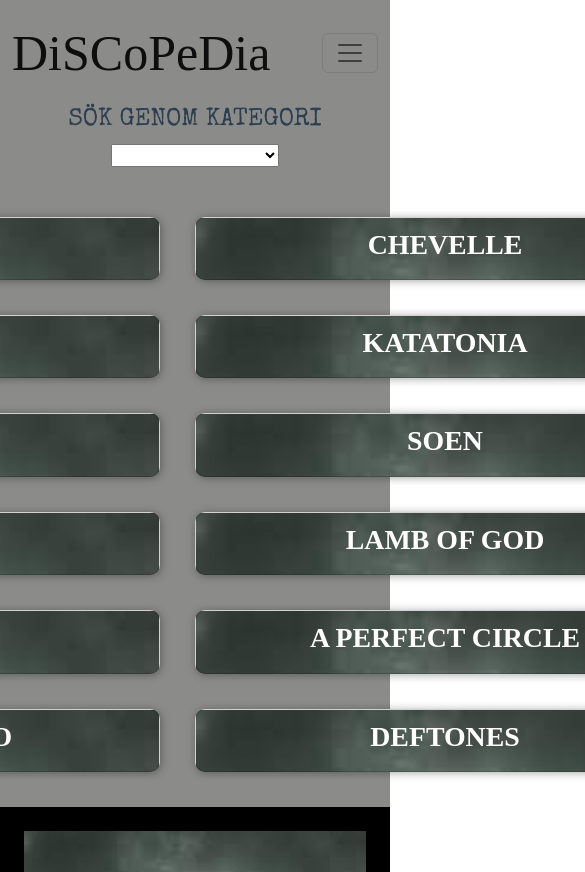
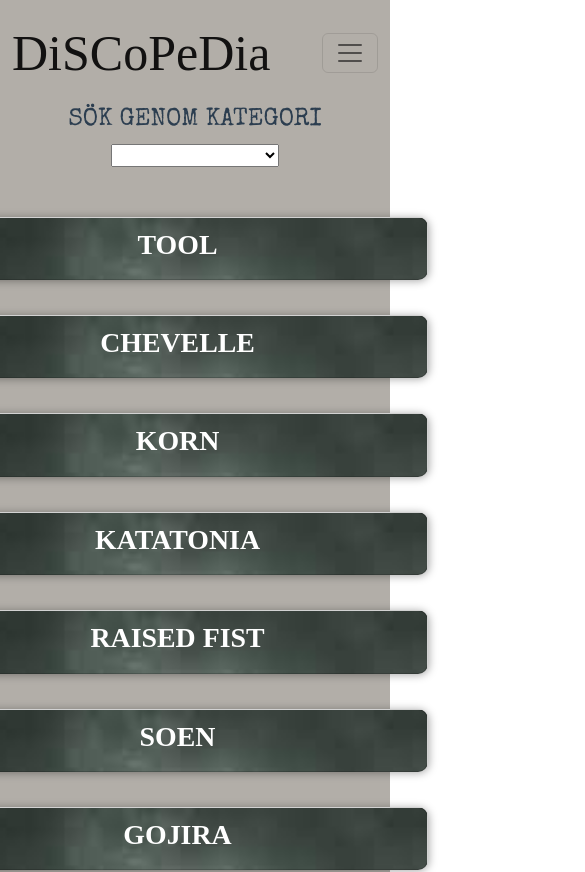
Before and after one commit to Cubasnubben/VueProjekt-School, a Vue app in the folder discopedia/: page / in a window 390 px wide. Shown: the top 872 px of the page, 585 px wide, since content can reach past the window. Built offline with nearby package versions, Linux system fonts and the light colour scheme; a web font is replaced by a local one.

Commit message:
some new stuff

```diff
--- a/discopedia/src/App.vue
+++ b/discopedia/src/App.vue
@@ -7,16 +7,16 @@ import Footer from "./components/Footer.vue"
 <template>
   <Navbar />
 
-<main>
-  <RouterView />
-</main>
-<Footer />
+  <main>
+    <RouterView />
+  </main>
+  <Footer />
 
 </template>
 
 <style>
 #app{
-background-color: rgb(139, 140, 138);
+background-color: rgb(178, 174, 168);
+}
 
-}
 </style>
--- a/discopedia/src/assets/main.css
+++ b/discopedia/src/assets/main.css
@@ -9,3 +9,26 @@
     max-width: 500px;
     margin: 0 auto;
 }
+
+@media all and (max-width: 988px) {
+.container{
+    display: flex;
+    flex-direction: row;
+    margin: auto;
+    max-width: 300px;
+    align-items: center;
+}
+}
+@media all and (max-width: 388px) {
+.container{
+    display: flex;
+    flex-direction: row;
+    margin: auto;
+    max-width: 300px;
+    align-items: center;
+}
+.card{
+    display: flex;
+    align-items: center;
+}
+}
--- a/discopedia/src/views/HomeView.vue
+++ b/discopedia/src/views/HomeView.vue
@@ -1,5 +1,5 @@
 <script setup>
-import { RouterView } from 'vue-router'
+
 import bandData from "../band.json"
 //för uppdatering av jsonfil
 import { ref, watch } from "vue"
--- a/discopedia/src/views/InfoView.vue
+++ b/discopedia/src/views/InfoView.vue
@@ -15,8 +15,7 @@ band.value = bands.find(i => i.id === (id))
    <div v-if="band">
      <h1>BAND INFO</h1>
     <div class="card">
-    <img src="../assets/pics/korn.jpg" alt="korn">
-
+    <img src="../assets/pics/tool.jpg" alt="korn">
 
      <h2> <span>NAMN:</span> {{band.name}}</h2>
      <h2> <span>GENRE:</span> {{band.genre}}</h2>
@@ -61,7 +60,7 @@ img{
     align-items: flex-end;
     width: 200px;
     height: 200px;
-    margin-left: 25px;
+    margin-left: 7px;
     margin-top: 8px;
     border-radius: 15px;
 }
```
